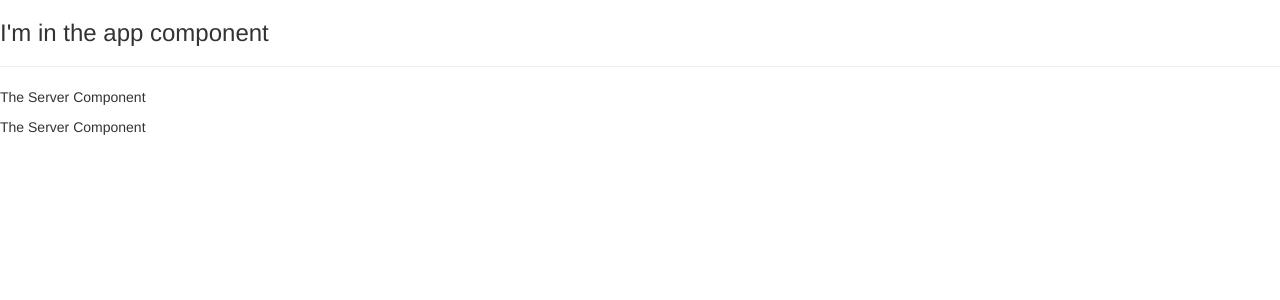
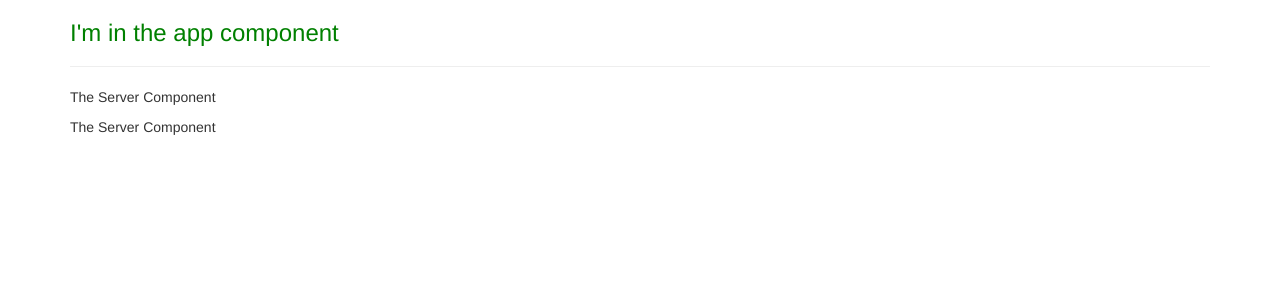
Before and after one commit to SeanTumulakNguyen/Angular-Complete-Guide, an Angular app: page / in a window 1280 px wide. Shown: the top 300 px of the page. Built offline with nearby package versions, Linux system fonts and the light colour scheme.

Commit message:
component styling

```diff
--- a/src/app/app.component.css
+++ b/src/app/app.component.css
@@ -0,0 +1,3 @@
+h3 {
+    color: darkblue;
+}
--- a/src/app/app.component.html
+++ b/src/app/app.component.html
@@ -1,5 +1,11 @@
-<h3>I'm in the app component</h3>
+<div class="container">
+  <div class="row">
+    <div class="col-xs-12">
+      <h3>I'm in the app component</h3>
 
-<hr>
+      <hr />
 
-<app-servers></app-servers>
+      <app-servers></app-servers>
+    </div>
+  </div>
+</div>
--- a/src/app/app.component.ts
+++ b/src/app/app.component.ts
@@ -3,7 +3,12 @@
 @Component({
   selector: 'app-root',
   templateUrl: './app.component.html',
-  styleUrls: ['./app.component.css']
+  // styleUrls: ['./app.component.css']
+  styles: [`
+  h3 {
+    color: green;
+  }
+  `]
 })
 export class AppComponent {
 }
--- a/src/app/servers/servers.component.ts
+++ b/src/app/servers/servers.component.ts
@@ -1,15 +1,12 @@
-import { Component, OnInit } from '@angular/core';
+import { Component, OnInit } from "@angular/core";
 
 @Component({
-  selector: 'app-servers',
+  selector: "app-servers",
   template: `<app-server></app-server><app-server></app-server>`,
-  styleUrls: ['./servers.component.css']
+  styleUrls: ["./servers.component.css"],
 })
 export class ServersComponent implements OnInit {
+  constructor() {}
 
-  constructor() { }
-
-  ngOnInit(): void {
-  }
-
+  ngOnInit(): void {}
 }
```
